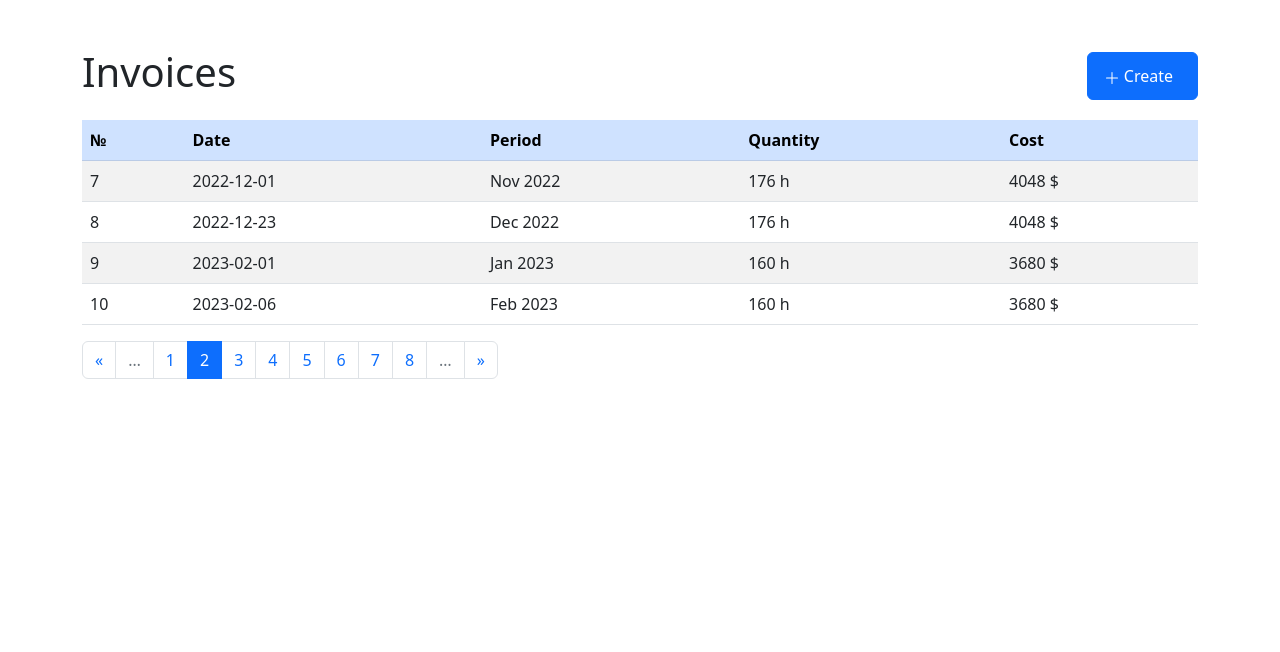
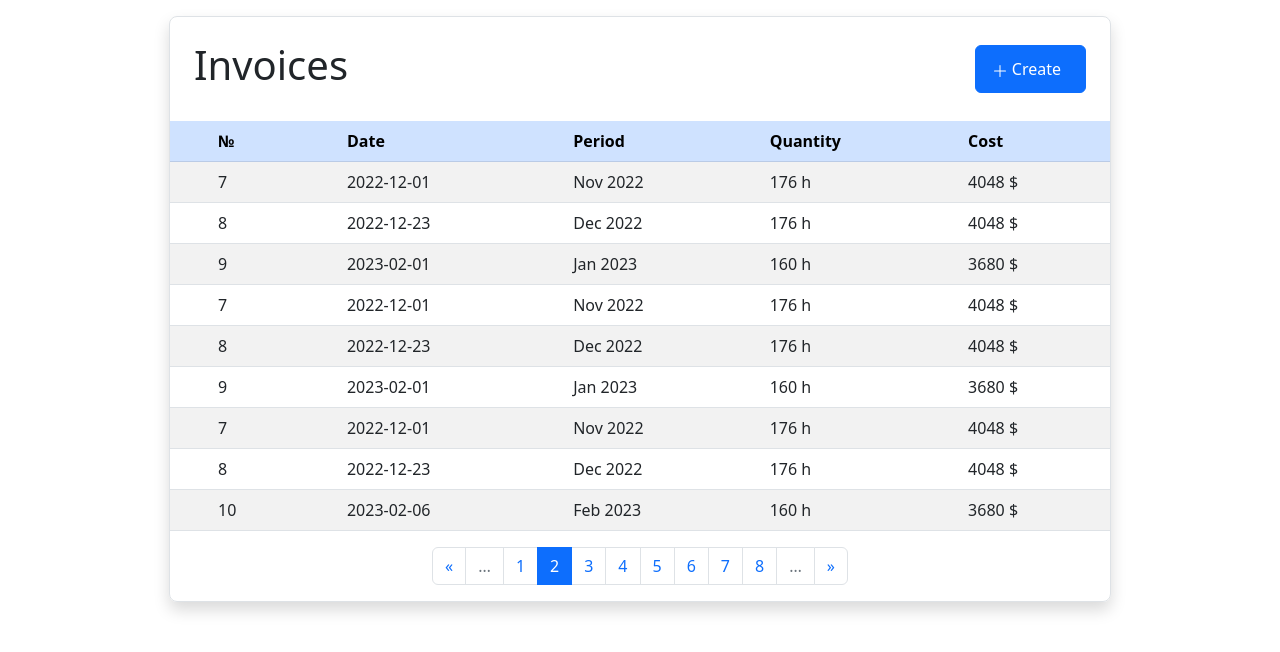
Before and after one commit to Ekaterina41/invoices, a React (Create React App) app: page / in a window 1280 px wide. Shown: the top 652 px of the page. Built offline with nearby package versions, Linux system fonts and the light colour scheme.

Commit message:
Display main content.

```diff
--- a/src/App.js
+++ b/src/App.js
@@ -1,6 +1,6 @@
 import InvoiceList from './components/InvoiceList';
 import { Container, Pagination, Button } from "react-bootstrap";
-import { PlusLg } from "react-bootstrap-icons";
+import { PlusLg, List } from "react-bootstrap-icons";
 import 'bootstrap/dist/css/bootstrap.css';
 
 function App() {
@@ -8,10 +8,15 @@ function App() {
     { id: 7, number: 7, date: '2022-12-01', period: 'Nov 2022', quantity: 176, cost: 4048.00 },
     { id: 8, number: 8, date: '2022-12-23', period: 'Dec 2022', quantity: 176, cost: 4048.00 },
     { id: 9, number: 9, date: '2023-02-01', period: 'Jan 2023', quantity: 160, cost: 3680.00 },
+    { id: 7, number: 7, date: '2022-12-01', period: 'Nov 2022', quantity: 176, cost: 4048.00 },
+    { id: 8, number: 8, date: '2022-12-23', period: 'Dec 2022', quantity: 176, cost: 4048.00 },
+    { id: 9, number: 9, date: '2023-02-01', period: 'Jan 2023', quantity: 160, cost: 3680.00 },
+    { id: 7, number: 7, date: '2022-12-01', period: 'Nov 2022', quantity: 176, cost: 4048.00 },
+    { id: 8, number: 8, date: '2022-12-23', period: 'Dec 2022', quantity: 176, cost: 4048.00 },
     { id: 10, number: 10, date: '2023-02-06', period: 'Feb 2023', quantity: 160, cost: 3680.00 }
   ];
 
-  // Pagination
+  // Pagination items
   let currentPage = 2;
   let numberOfPages = 8;
   let paginationItems = [];
@@ -24,8 +29,16 @@ function App() {
   }
 
   return (
-    <Container>
-      <header className='pt-5 pb-3 d-flex justify-content-between'>
+    <Container fluid>
+
+      {/* Left menu
+      <Button variant="light" className='border border-1 rounded-circle shadow'>
+        <List />
+      </Button> */}
+
+      {/* Main Content */}
+      <div className='w-75 mx-auto mt-3 border border-1 rounded-3 shadow'>
+        <header className='p-4 d-flex justify-content-between'>
           <h1>Invoices</h1>
           <Button variant="primary" className='mt-1 mb-1 ps-3 pe-4'>
             <PlusLg /> Create
@@ -34,13 +47,15 @@ function App() {
 
         <InvoiceList invoices={invoices} />
 
-      <Pagination>
+        <Pagination className='justify-content-center'>
           <Pagination.First />
           <Pagination.Ellipsis disabled />
           {paginationItems}
           <Pagination.Ellipsis disabled />
           <Pagination.Last />
         </Pagination>
+      </div>
+
 
     </Container>
   );
--- a/src/components/InvoiceList.js
+++ b/src/components/InvoiceList.js
@@ -4,10 +4,10 @@ import 'bootstrap/dist/css/bootstrap.css';
 
 function InvoiceList(props) {
     return (
-        <Table striped hover>
+        <Table striped hover responsive='md'>
             <thead className='table-primary'>
                 <tr>
-                    <th>№</th>
+                    <th className='ps-5'>№</th>
                     <th>Date</th>
                     <th>Period</th>
                     <th>Quantity</th>
--- a/src/components/InvoiceListItem.js
+++ b/src/components/InvoiceListItem.js
@@ -1,7 +1,7 @@
 function InvoiceListItem(props) {
     return (
-            <tr>
-                <td>{props.invoice.number}</td>
+            <tr className="cursor-pointer">
+                <td className='ps-5'>{props.invoice.number}</td>
                 <td>{props.invoice.date}</td>
                 <td>{props.invoice.period}</td>
                 <td>{props.invoice.quantity} h</td>
--- a/src/index.css
+++ b/src/index.css
@@ -10,3 +10,7 @@ body {
   -webkit-font-smoothing: antialiased;
   -moz-osx-font-smoothing: grayscale; */
 }
+
+.ps-6 {
+  padding-left: 6rem;
+}
```
Lines whose indentation alone changed are shown as unchanged.
